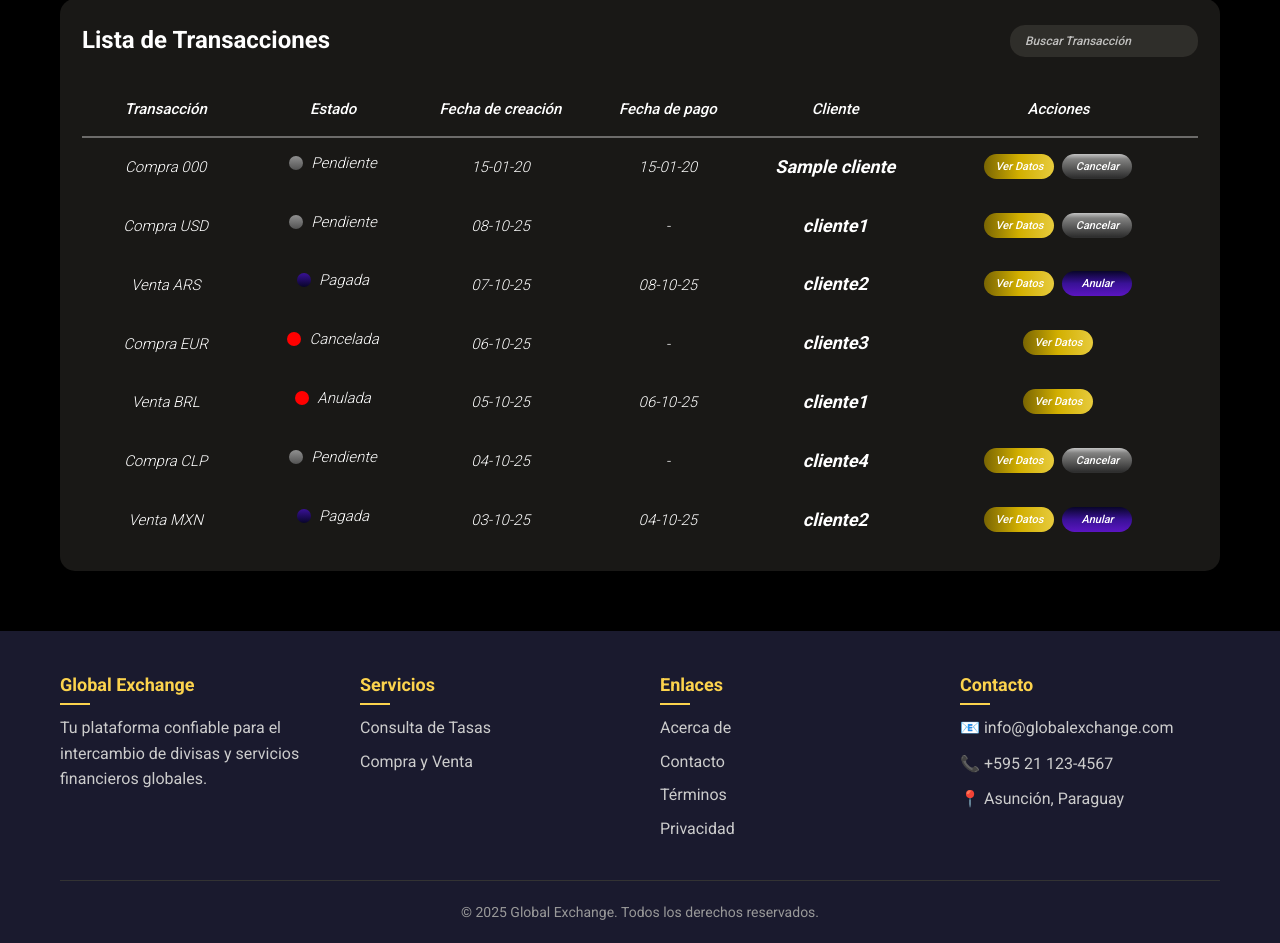
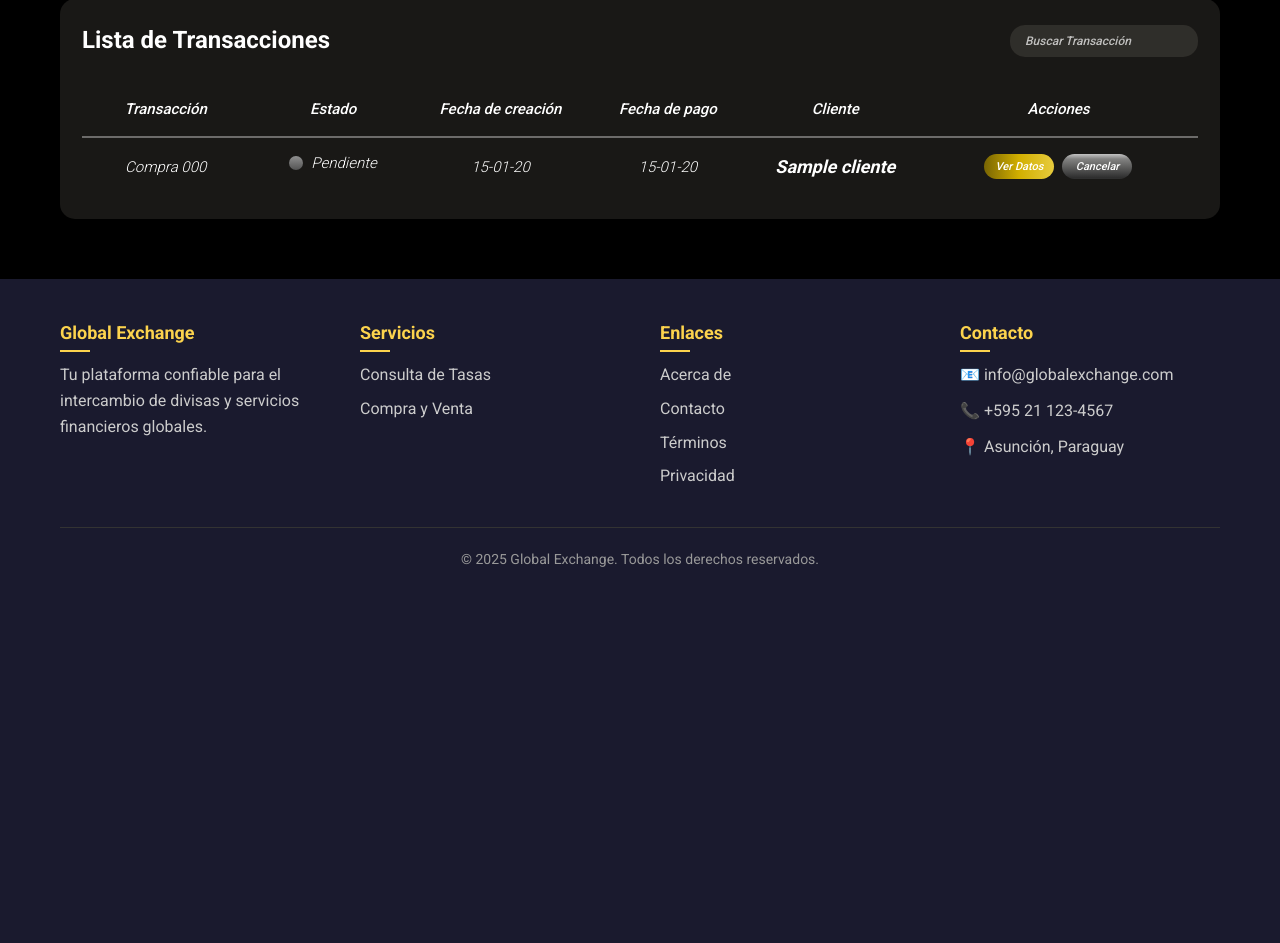
Before and after one commit to CherryCherry777/global_exchange_webapp, a Django app: template webapp/templates/webapp/compraventa_y_conversion/historial_transacciones.html in a window 1280 px wide. Shown: the part 396-1339 px from the top of the page. After the commit the page ends 963 px from the top, so only its background shows below. Run offline with Django 5.2, Linux system fonts and the light colour scheme; the template is opened without the code that fills it: values that come from a table or form of the project are taken from there, others are empty; tables that the repository leaves empty hold one stand-in row (values such as "Sample post"); parts of the project's set-up code (start-up, migrations or seed data) failed here and were passed over.

Commit message:
Corregir algunos errores de la pantalla de historial de transacciones

```diff
--- a/webapp/templates/webapp/compraventa_y_conversion/historial_transacciones.html
+++ b/webapp/templates/webapp/compraventa_y_conversion/historial_transacciones.html
@@ -4,7 +4,7 @@
 {% block title %}Transacciones - Global Exchange{% endblock %}
 
 {% block extra_css %}
-<link rel="stylesheet" href="{% static 'webapp/css/compraventa_y_conversion/historial_transacciones.css' %}?v=4.4">
+<link rel="stylesheet" href="{% static 'webapp/css/compraventa_y_conversion/historial_transacciones.css' %}?v=5.2">
 {% endblock %}
 
 {% block content %}
@@ -43,7 +43,18 @@
                 </thead>
                 <tbody>
                     {% for transaccion in transacciones %}
-                    <tr>
+                    <tr data-user-name="{{ transaccion.usuario.username }}"
+                        data-user-fullname="{{ transaccion.usuario.get_full_name }}"
+                        data-client-document="{{ transaccion.cliente.documento }}"
+                        data-origin-currency="{{ transaccion.moneda_origen.code }}"
+                        data-dest-currency="{{ transaccion.moneda_destino.code }}"
+                        data-origin-currency-name="{{ transaccion.moneda_origen.name }}"
+                        data-dest-currency-name="{{ transaccion.moneda_destino.name }}"
+                        data-exchange-rate="{{ transaccion.tasa_cambio }}"
+                        data-origin-amount="{{ transaccion.monto_origen }}"
+                        data-dest-amount="{{ transaccion.monto_destino }}"
+                        data-payment-method="{{ transaccion.medio_pago }}"
+                        data-collection-method="{{ transaccion.medio_cobro }}">
                         <td class="transaction-type">
                             {% if transaccion.tipo == 'COMPRA' %}
                                 Compra {{ transaccion.moneda_destino.code }}
@@ -84,90 +95,6 @@
                         <td colspan="6" class="no-transactions">No hay transacciones registradas.</td>
                     </tr>
                     {% endfor %}
-
-                    <!-- Datos de prueba para visualización - Siempre visibles -->
-                    <tr data-user-name="admin" data-user-fullname="Administrador Sistema" data-client-document="12345678">
-                        <td class="transaction-type">Compra USD</td>
-                        <td class="status-cell">
-                            <div class="status-indicator pendiente"></div>
-                            <span class="status-text">Pendiente</span>
-                        </td>
-                        <td class="creation-date">08-10-25</td>
-                        <td class="payment-date">-</td>
-                        <td class="client-name">cliente1</td>
-                        <td class="actions-cell">
-                            <button class="action-button view-data-btn" data-transaction-id="1">Ver Datos</button>
-                            <button class="action-button cancel-btn" data-transaction-id="1">Cancelar</button>
-                        </td>
-                    </tr>
-                    <tr data-user-name="analista1" data-user-fullname="Analista Principal" data-client-document="87654321">
-                        <td class="transaction-type">Venta ARS</td>
-                        <td class="status-cell">
-                            <div class="status-indicator pagada"></div>
-                            <span class="status-text">Pagada</span>
-                        </td>
-                        <td class="creation-date">07-10-25</td>
-                        <td class="payment-date">08-10-25</td>
-                        <td class="client-name">cliente2</td>
-                        <td class="actions-cell">
-                            <button class="action-button view-data-btn" data-transaction-id="2">Ver Datos</button>
-                            <button class="action-button anular-btn" data-transaction-id="2">Anular</button>
-                        </td>
-                    </tr>
-                    <tr data-user-name="operador1" data-user-fullname="Operador Sistema" data-client-document="11223344">
-                        <td class="transaction-type">Compra EUR</td>
-                        <td class="status-cell">
-                            <div class="status-indicator cancelada"></div>
-                            <span class="status-text">Cancelada</span>
-                        </td>
-                        <td class="creation-date">06-10-25</td>
-                        <td class="payment-date">-</td>
-                        <td class="client-name">cliente3</td>
-                        <td class="actions-cell">
-                            <button class="action-button view-data-btn" data-transaction-id="3">Ver Datos</button>
-                        </td>
-                    </tr>
-                    <tr data-user-name="admin" data-user-fullname="Administrador Sistema" data-client-document="12345678">
-                        <td class="transaction-type">Venta BRL</td>
-                        <td class="status-cell">
-                            <div class="status-indicator anulada"></div>
-                            <span class="status-text">Anulada</span>
-                        </td>
-                        <td class="creation-date">05-10-25</td>
-                        <td class="payment-date">06-10-25</td>
-                        <td class="client-name">cliente1</td>
-                        <td class="actions-cell">
-                            <button class="action-button view-data-btn" data-transaction-id="4">Ver Datos</button>
-                        </td>
-                    </tr>
-                    <tr data-user-name="analista2" data-user-fullname="Analista Secundario" data-client-document="55667788">
-                        <td class="transaction-type">Compra CLP</td>
-                        <td class="status-cell">
-                            <div class="status-indicator pendiente"></div>
-                            <span class="status-text">Pendiente</span>
-                        </td>
-                        <td class="creation-date">04-10-25</td>
-                        <td class="payment-date">-</td>
-                        <td class="client-name">cliente4</td>
-                        <td class="actions-cell">
-                            <button class="action-button view-data-btn" data-transaction-id="5">Ver Datos</button>
-                            <button class="action-button cancel-btn" data-transaction-id="5">Cancelar</button>
-                        </td>
-                    </tr>
-                    <tr data-user-name="operador2" data-user-fullname="Operador Auxiliar" data-client-document="99887766">
-                        <td class="transaction-type">Venta MXN</td>
-                        <td class="status-cell">
-                            <div class="status-indicator pagada"></div>
-                            <span class="status-text">Pagada</span>
-                        </td>
-                        <td class="creation-date">03-10-25</td>
-                        <td class="payment-date">04-10-25</td>
-                        <td class="client-name">cliente2</td>
-                        <td class="actions-cell">
-                            <button class="action-button view-data-btn" data-transaction-id="6">Ver Datos</button>
-                            <button class="action-button anular-btn" data-transaction-id="6">Anular</button>
-                        </td>
-                    </tr>
                 </tbody>
             </table>
         </div>
@@ -409,7 +336,8 @@ document.querySelectorAll('.action-button').forEach(button => {
 // Modal functionality
 function openTransactionModal(transactionId) {
     // Obtener los datos de la transacción desde la fila de la tabla
-    const row = document.querySelector(`[data-transaction-id="${transactionId}"]`).closest('tr');
+    const button = document.querySelector(`[data-transaction-id="${transactionId}"]`);
+    const row = button.closest('tr');
 
     if (row) {
         // Extraer datos de la fila
@@ -418,6 +346,7 @@ function openTransactionModal(transactionId) {
         const creationDate = row.querySelector('.creation-date').textContent.trim();
         const paymentDate = row.querySelector('.payment-date').textContent.trim();
         const clientName = row.querySelector('.client-name').textContent.trim();
+
 
         // Actualizar el modal con los datos reales
         document.getElementById('transaction-id').textContent = transactionId;
@@ -432,32 +361,114 @@ function openTransactionModal(transactionId) {
         document.getElementById('user-name').textContent = row.getAttribute('data-user-name') || 'No disponible';
         document.getElementById('user-fullname').textContent = row.getAttribute('data-user-fullname') || 'No disponible';
 
-        // Actualizar datos de operación de cambio (por ahora con datos de ejemplo)
-        document.getElementById('origin-currency').textContent = 'ARS - Peso Argentino';
-        document.getElementById('dest-currency').textContent = 'USD - Dólar Estadounidense';
-        document.getElementById('exchange-rate').textContent = '1 USD - 544224 ARS';
-        document.getElementById('origin-amount').textContent = '7250 $';
-        document.getElementById('dest-amount').textContent = '15223500 $';
+        // Actualizar datos de operación de cambio con datos reales de la base de datos
+        updateExchangeDataFromDB(row);
 
-        // Actualizar datos de medio de pago y cobro (por ahora con datos de ejemplo)
-        document.getElementById('payment-method').textContent = 'Tauser 1';
-        document.getElementById('collection-method').textContent = 'Tauser 2';
+        // Actualizar datos de medio de pago y cobro con datos reales
+        updatePaymentDataFromDB(row);
 
-        // Actualizar datos de facturación (por ahora con datos de ejemplo)
+        // Actualizar datos de facturación basados en el estado
+        updateBillingData(transactionId, statusText);
+
+        // Actualizar datos de auditoría y control basados en el estado
+        updateAuditData(transactionId, statusText);
+    }
+
+    const modal = document.getElementById('transactionModal');
+    modal.style.display = 'flex';
+    document.body.style.overflow = 'hidden'; // Prevenir scroll del fondo
+}
+
+// Función para actualizar datos de operación de cambio con datos reales de la base de datos
+function updateExchangeDataFromDB(row) {
+    // Extraer datos reales de la fila
+    const originCurrency = row.getAttribute('data-origin-currency') || 'N/A';
+    const destCurrency = row.getAttribute('data-dest-currency') || 'N/A';
+    const originCurrencyName = row.getAttribute('data-origin-currency-name') || 'N/A';
+    const destCurrencyName = row.getAttribute('data-dest-currency-name') || 'N/A';
+    const exchangeRate = row.getAttribute('data-exchange-rate') || 'N/A';
+    const originAmount = row.getAttribute('data-origin-amount') || 'N/A';
+    const destAmount = row.getAttribute('data-dest-amount') || 'N/A';
+
+    // Construir rutas de banderas basadas en los códigos de moneda
+    const originFlag = `/media/currency_flags/${originCurrency}_flag.png`;
+    const destFlag = `/media/currency_flags/${destCurrency}_flag.png`;
+
+    // Actualizar las imágenes de las banderas con verificación de seguridad
+    const originFlagImg = document.querySelector('#origin-currency').previousElementSibling;
+    const destFlagImg = document.querySelector('#dest-currency').previousElementSibling;
+
+    // Función para verificar y cargar bandera de forma segura
+    function loadFlagSafely(imgElement, flagPath) {
+        if (!imgElement) return;
+
+        // Crear una nueva imagen para verificar si existe
+        const testImg = new Image();
+        testImg.onload = function() {
+            // Si la imagen se carga correctamente, actualizar el src
+            imgElement.src = flagPath;
+            imgElement.style.display = 'block';
+        };
+        testImg.onerror = function() {
+            // Si la imagen no existe, ocultar el elemento
+            imgElement.style.display = 'none';
+            console.warn(`Bandera no encontrada: ${flagPath}`);
+        };
+        testImg.src = flagPath;
+    }
+
+    // Cargar banderas de forma segura
+    loadFlagSafely(originFlagImg, originFlag);
+    loadFlagSafely(destFlagImg, destFlag);
+
+    // Actualizar los textos con datos reales
+    document.getElementById('origin-currency').textContent = `${originCurrency} - ${originCurrencyName}`;
+    document.getElementById('dest-currency').textContent = `${destCurrency} - ${destCurrencyName}`;
+    document.getElementById('exchange-rate').textContent = `1 ${destCurrency} = ${exchangeRate} ${originCurrency}`;
+    document.getElementById('origin-amount').textContent = `${originAmount} ${originCurrency}`;
+    document.getElementById('dest-amount').textContent = `${destAmount} ${destCurrency}`;
+}
+
+// Función para actualizar datos de medio de pago y cobro con datos reales
+function updatePaymentDataFromDB(row) {
+    const paymentMethod = row.getAttribute('data-payment-method') || 'No disponible';
+    const collectionMethod = row.getAttribute('data-collection-method') || 'No disponible';
+
+    document.getElementById('payment-method').textContent = paymentMethod;
+    document.getElementById('collection-method').textContent = collectionMethod;
+}
+
+// Función para actualizar datos de facturación
+function updateBillingData(transactionId, status) {
+    if (status === 'Pagada') {
+        document.getElementById('invoice-number').textContent = `FAC-${transactionId.toString().padStart(4, '0')}`;
+        document.getElementById('invoice-date').textContent = '08-10-25';
+        document.getElementById('invoice-status').textContent = 'Emitida';
+    } else {
         document.getElementById('invoice-number').textContent = 'No emitida';
         document.getElementById('invoice-date').textContent = 'No emitida';
         document.getElementById('invoice-status').textContent = 'No emitida';
+    }
+}
 
-        // Actualizar datos de auditoría y control (por ahora con datos de ejemplo)
+// Función para actualizar datos de auditoría y control
+function updateAuditData(transactionId, status) {
+    if (status === 'Cancelada') {
+        document.getElementById('cancellation-date').textContent = '07-10-25';
+        document.getElementById('cancellation-reason').textContent = 'Solicitud del cliente';
+        document.getElementById('annulment-date').textContent = 'No aplica';
+        document.getElementById('annulment-reason').textContent = 'No aplica';
+    } else if (status === 'Anulada') {
+        document.getElementById('cancellation-date').textContent = 'No aplica';
+        document.getElementById('cancellation-reason').textContent = 'No aplica';
+        document.getElementById('annulment-date').textContent = '07-10-25';
+        document.getElementById('annulment-reason').textContent = 'Error en el sistema';
+    } else {
         document.getElementById('cancellation-date').textContent = 'No aplica';
         document.getElementById('cancellation-reason').textContent = 'No aplica';
         document.getElementById('annulment-date').textContent = 'No aplica';
         document.getElementById('annulment-reason').textContent = 'No aplica';
     }
-
-    const modal = document.getElementById('transactionModal');
-    modal.style.display = 'flex';
-    document.body.style.overflow = 'hidden'; // Prevenir scroll del fondo
 }
 
 function closeTransactionModal() {
```
Also changed, not shown: webapp/static/webapp/css/compraventa_y_conversion/historial_transacciones.css (+73 -40 lines).
